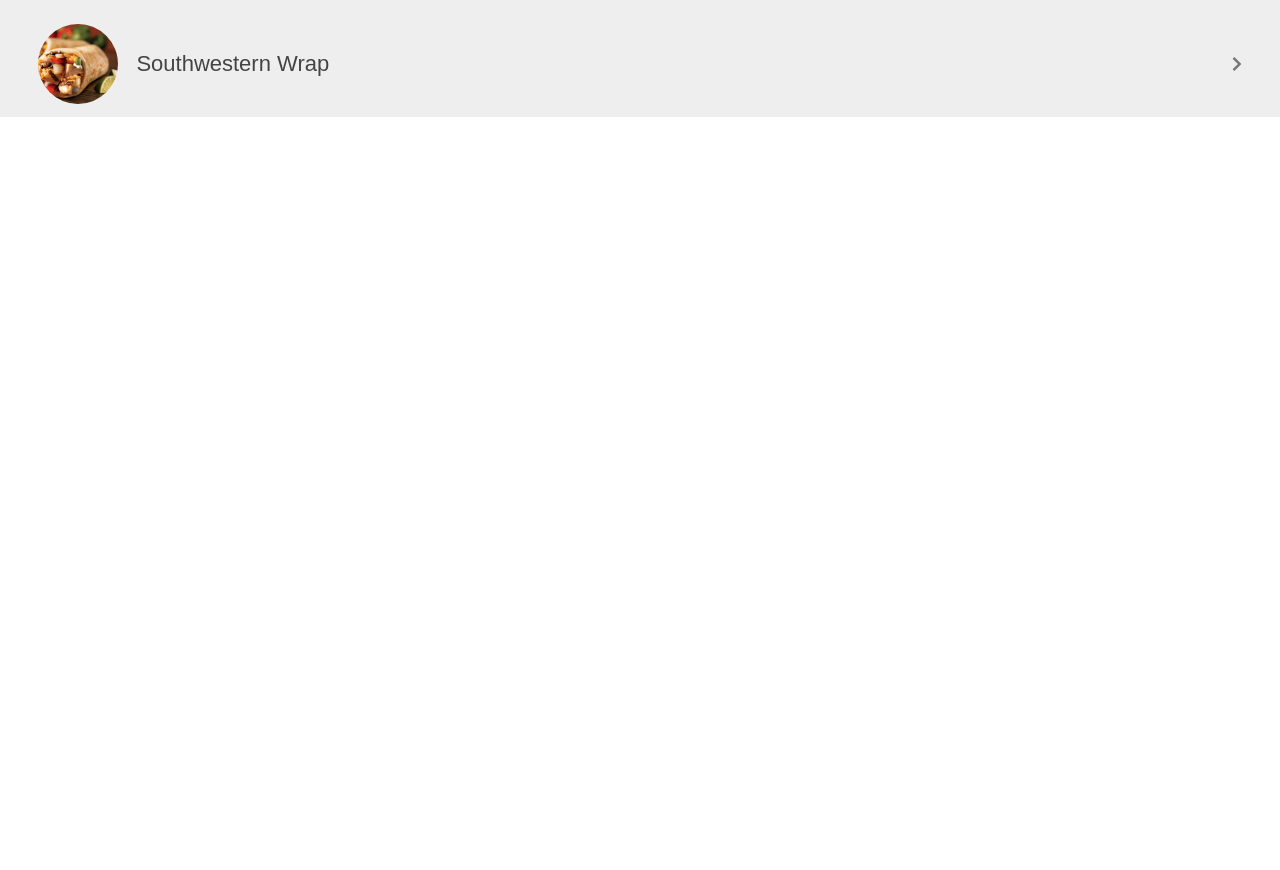
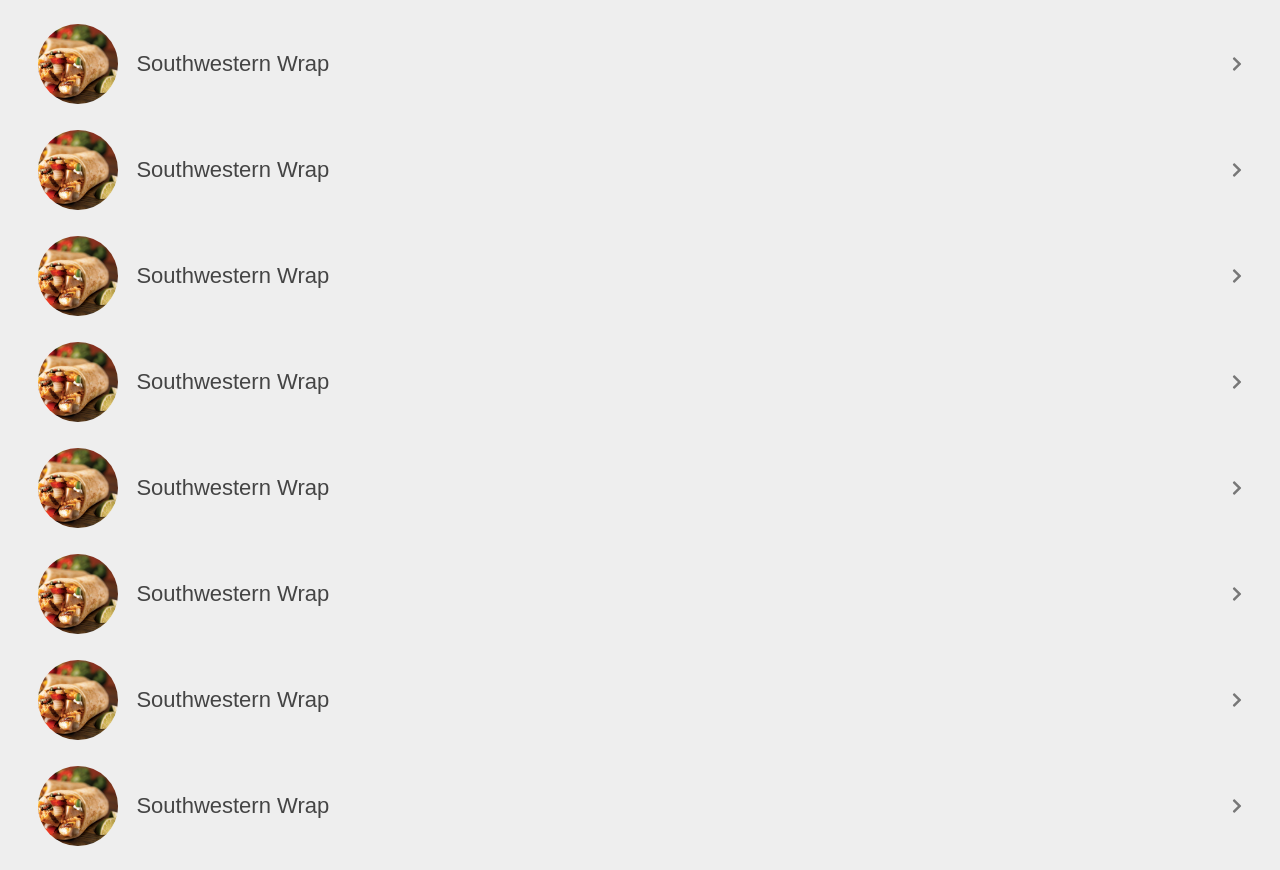
Before and after one commit to chaso13/sample-menu, a React (Create React App) app: page / in a window 1280 px wide. Shown: the part 201-1071 px from the top of the page. Before the commit the page ends 800 px from the top, so only its background shows below. Built offline with nearby package versions, Linux system fonts and the light colour scheme.

Commit message:
added filler text and menu items

```diff
--- a/src/Home.jsx
+++ b/src/Home.jsx
@@ -5,9 +5,20 @@
     render() {
         return (
             <div>
-                <MenuItem img="/assets/southwest-chicken.jpg" title="Southwestern Wrap" content="Lorem Ipsum" price="$13.99"/>
-                <MenuItem img="/assets/southwest-chicken.jpg" title="Southwestern Wrap" content="Lorem Ipsum" price="$13.99"/>
-                <MenuItem img="/assets/southwest-chicken.jpg" title="Southwestern Wrap" content="Lorem Ipsum" price="$13.99"/>
+                <MenuItem img="/assets/southwest-chicken.jpg" title="Southwestern Wrap" content="Lorem ipsum dolor sit amet, consectetur adipiscing elit, sed do eiusmod tempor incididunt ut labore et dolore magna aliqua. Ut enim ad minim veniam, quis nostrud exercitation ullamco laboris nisi ut aliquip ex ea commodo consequat." price="$13.99"/>
+                <MenuItem img="/assets/southwest-chicken.jpg" title="Southwestern Wrap" content="Lorem ipsum dolor sit amet, consectetur adipiscing elit, sed do eiusmod tempor incididunt ut labore et dolore magna aliqua. Ut enim ad minim veniam, quis nostrud exercitation ullamco laboris nisi ut aliquip ex ea commodo consequat." price="$13.99"/>
+                <MenuItem img="/assets/southwest-chicken.jpg" title="Southwestern Wrap" content="Lorem ipsum dolor sit amet, consectetur adipiscing elit, sed do eiusmod tempor incididunt ut labore et dolore magna aliqua. Ut enim ad minim veniam, quis nostrud exercitation ullamco laboris nisi ut aliquip ex ea commodo consequat." price="$13.99"/>
+                <MenuItem img="/assets/southwest-chicken.jpg" title="Southwestern Wrap" content="Lorem ipsum dolor sit amet, consectetur adipiscing elit, sed do eiusmod tempor incididunt ut labore et dolore magna aliqua. Ut enim ad minim veniam, quis nostrud exercitation ullamco laboris nisi ut aliquip ex ea commodo consequat." price="$13.99"/>
+                <MenuItem img="/assets/southwest-chicken.jpg" title="Southwestern Wrap" content="Lorem ipsum dolor sit amet, consectetur adipiscing elit, sed do eiusmod tempor incididunt ut labore et dolore magna aliqua. Ut enim ad minim veniam, quis nostrud exercitation ullamco laboris nisi ut aliquip ex ea commodo consequat." price="$13.99"/>
+                <MenuItem img="/assets/southwest-chicken.jpg" title="Southwestern Wrap" content="Lorem ipsum dolor sit amet, consectetur adipiscing elit, sed do eiusmod tempor incididunt ut labore et dolore magna aliqua. Ut enim ad minim veniam, quis nostrud exercitation ullamco laboris nisi ut aliquip ex ea commodo consequat." price="$13.99"/>
+                <MenuItem img="/assets/southwest-chicken.jpg" title="Southwestern Wrap" content="Lorem ipsum dolor sit amet, consectetur adipiscing elit, sed do eiusmod tempor incididunt ut labore et dolore magna aliqua. Ut enim ad minim veniam, quis nostrud exercitation ullamco laboris nisi ut aliquip ex ea commodo consequat." price="$13.99"/>
+                <MenuItem img="/assets/southwest-chicken.jpg" title="Southwestern Wrap" content="Lorem ipsum dolor sit amet, consectetur adipiscing elit, sed do eiusmod tempor incididunt ut labore et dolore magna aliqua. Ut enim ad minim veniam, quis nostrud exercitation ullamco laboris nisi ut aliquip ex ea commodo consequat." price="$13.99"/>
+                <MenuItem img="/assets/southwest-chicken.jpg" title="Southwestern Wrap" content="Lorem ipsum dolor sit amet, consectetur adipiscing elit, sed do eiusmod tempor incididunt ut labore et dolore magna aliqua. Ut enim ad minim veniam, quis nostrud exercitation ullamco laboris nisi ut aliquip ex ea commodo consequat." price="$13.99"/>
+                <MenuItem img="/assets/southwest-chicken.jpg" title="Southwestern Wrap" content="Lorem ipsum dolor sit amet, consectetur adipiscing elit, sed do eiusmod tempor incididunt ut labore et dolore magna aliqua. Ut enim ad minim veniam, quis nostrud exercitation ullamco laboris nisi ut aliquip ex ea commodo consequat." price="$13.99"/>
+                <MenuItem img="/assets/southwest-chicken.jpg" title="Southwestern Wrap" content="Lorem ipsum dolor sit amet, consectetur adipiscing elit, sed do eiusmod tempor incididunt ut labore et dolore magna aliqua. Ut enim ad minim veniam, quis nostrud exercitation ullamco laboris nisi ut aliquip ex ea commodo consequat." price="$13.99"/>
+                <MenuItem img="/assets/southwest-chicken.jpg" title="Southwestern Wrap" content="Lorem ipsum dolor sit amet, consectetur adipiscing elit, sed do eiusmod tempor incididunt ut labore et dolore magna aliqua. Ut enim ad minim veniam, quis nostrud exercitation ullamco laboris nisi ut aliquip ex ea commodo consequat." price="$13.99"/>
+                <MenuItem img="/assets/southwest-chicken.jpg" title="Southwestern Wrap" content="Lorem ipsum dolor sit amet, consectetur adipiscing elit, sed do eiusmod tempor incididunt ut labore et dolore magna aliqua. Ut enim ad minim veniam, quis nostrud exercitation ullamco laboris nisi ut aliquip ex ea commodo consequat." price="$13.99"/>
+
             </div>
         );
     }
```
